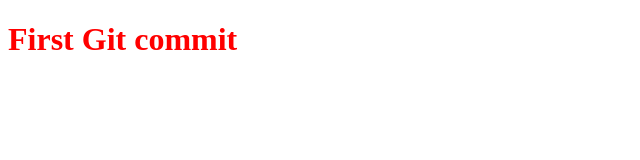
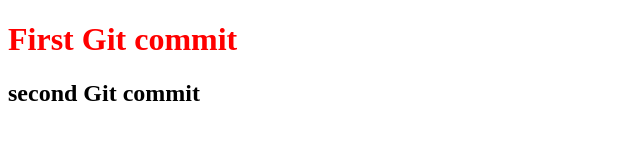
Before and after one commit to haseeb-ansari/newrepo, a plain HTML site: page index.html in a window 1280 px wide. Shown: the whole page, without its empty margins (0-640 px from the left). Drawn offline with Linux system fonts and the light colour scheme.

Commit message:
second git commit

```diff
--- a/index.html
+++ b/index.html
@@ -8,5 +8,6 @@
 	</head>
 	<body>
 		<h1>First Git commit</h1>
+		<h2>second Git commit</h2>
 	</body>
 </html>
```
